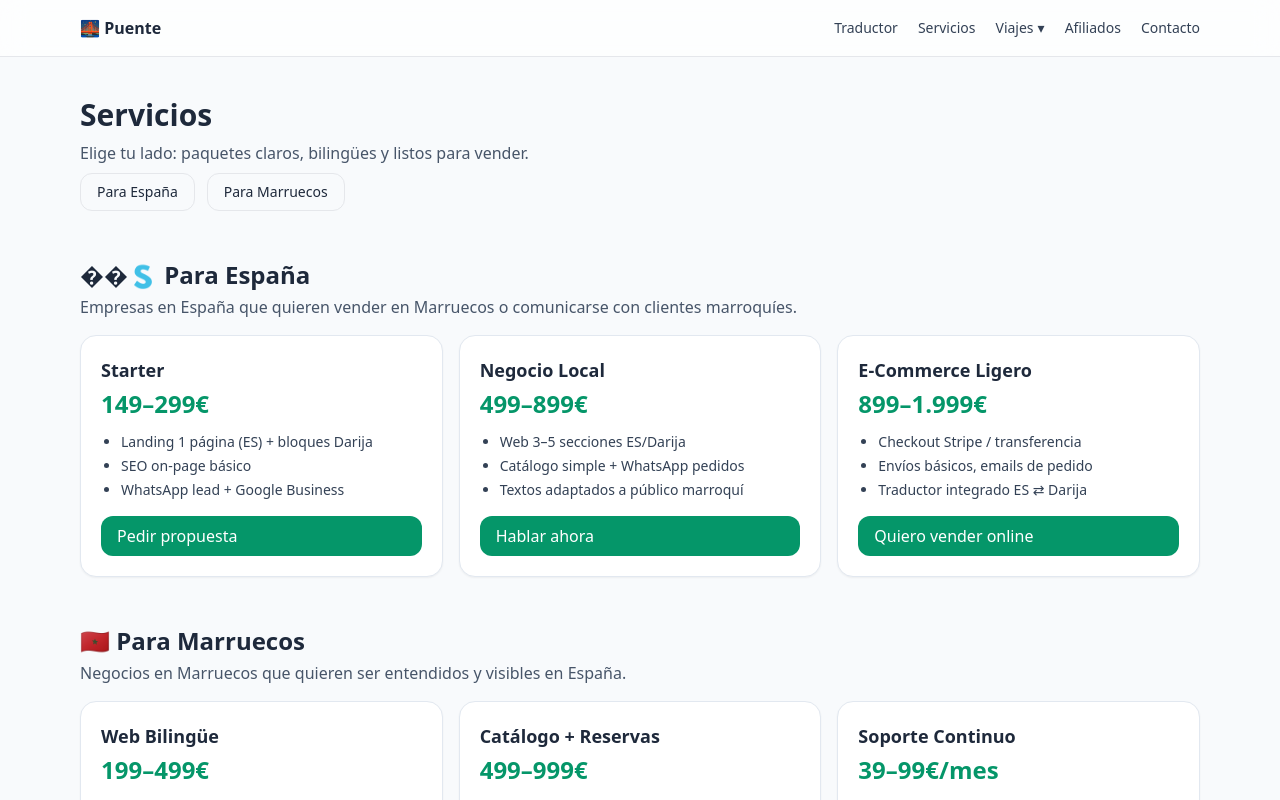
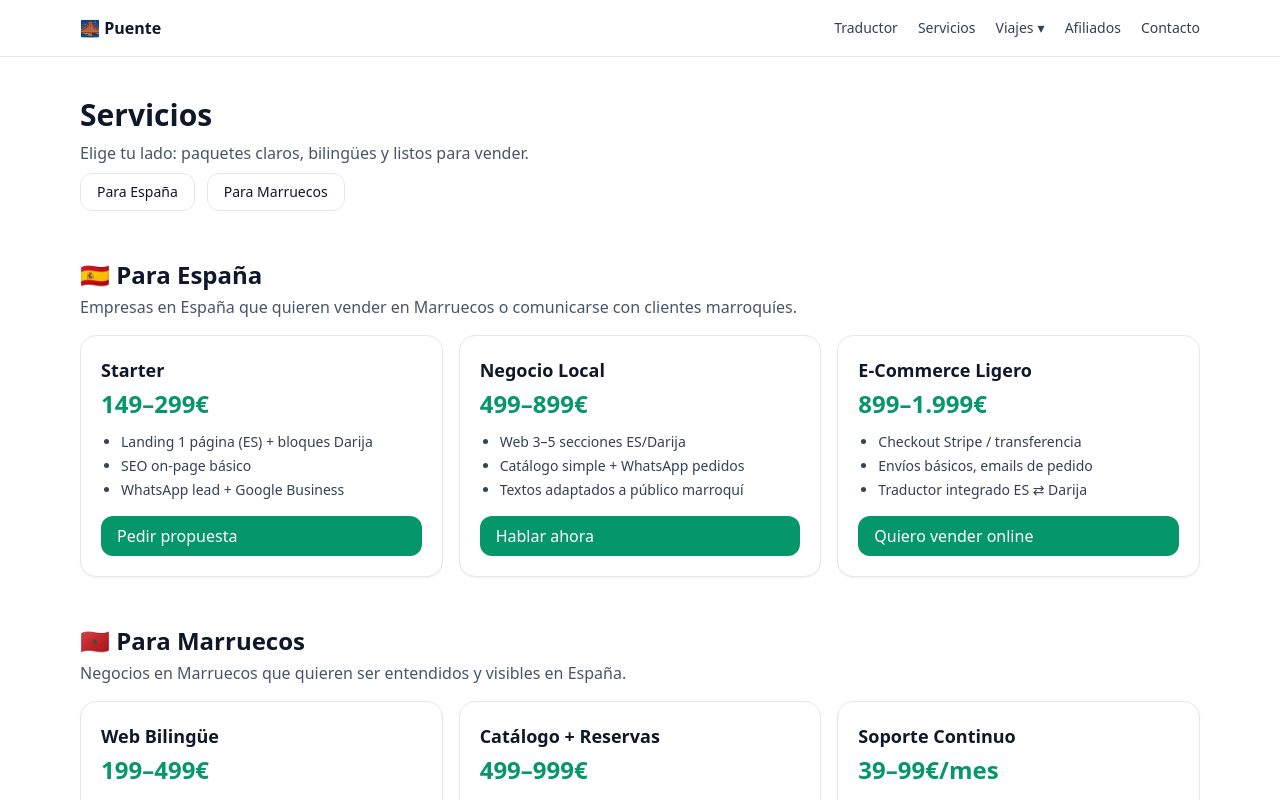
Before and after one commit to omarkhila07-rgb/maghrebia-web, a Next.js app: page /servicios in a window 1280 px wide. Shown: the top 800 px of the page. Built offline with nearby package versions, Linux system fonts and the light colour scheme; no server answers.

Commit message:
fix: typed routes + external links

```diff
--- a/app/components/Antesala.tsx
+++ b/app/components/Antesala.tsx
@@ -1,12 +1,21 @@
 "use client";
 
 import { useRouter } from "next/navigation";
+import type { Route } from "next"; // <- para typed routes
 import { useCallback } from "react";
+
+// Define las rutas internas como constantes tipadas.
+// Si alguna página no existe, TypeScript se quejará aquí (útil).
+const routes = {
+  es: "/es",
+  ma: "/ma",
+  tramites: "/tramites",
+} as const satisfies Record<string, Route>;
 
 export default function Antesala({ compact = false }: { compact?: boolean }) {
   const router = useRouter();
 
-  const go = useCallback((path: string) => {
+  const go = useCallback((path: Route) => {
     try {
       // Analytics opcional
       // @ts-ignore
@@ -32,7 +41,7 @@ export default function Antesala({ compact = false }: { compact?: boolean }) {
         <div className="mt-6 grid gap-4 md:grid-cols-3">
           {/* España */}
           <button
-            onClick={() => go("/es")}
+            onClick={() => go(routes.es)}
             className="group relative rounded-2xl border border-slate-200 bg-white p-6 text-left shadow-sm transition hover:shadow-lg focus:outline-none focus:ring-2 focus:ring-emerald-500"
           >
             <div className="flex items-center gap-3">
@@ -55,7 +64,7 @@ export default function Antesala({ compact = false }: { compact?: boolean }) {
 
           {/* Marruecos */}
           <button
-            onClick={() => go("/ma")}
+            onClick={() => go(routes.ma)}
             className="group relative rounded-2xl border border-slate-200 bg-white p-6 text-left shadow-sm transition hover:shadow-lg focus:outline-none focus:ring-2 focus:ring-emerald-500"
           >
             <div className="flex items-center gap-3">
@@ -78,7 +87,7 @@ export default function Antesala({ compact = false }: { compact?: boolean }) {
 
           {/* Marroquí en España (Trámites) */}
           <button
-            onClick={() => go("/tramites")}
+            onClick={() => go(routes.tramites)}
             className="group relative rounded-2xl border border-brand-500 bg-white p-6 text-left shadow-sm transition hover:shadow-lg focus:outline-none focus:ring-2 focus:ring-emerald-500"
           >
             <div className="flex items-center gap-3">
--- a/app/layout.tsx
+++ b/app/layout.tsx
@@ -36,7 +36,11 @@ export const metadata: Metadata = {
   },
 };
 
-export default function RootLayout({ children }: { children: React.ReactNode }) {
+export default function RootLayout({
+  children,
+}: {
+  children: React.ReactNode;
+}) {
   const orgLd = organizationJsonLd({
     name: "Puente",
     url: SITE,
@@ -46,14 +50,20 @@ export default function RootLayout({ children }: { children: React.ReactNode })
 
   return (
     <html lang="es">
-      <body>
+      <body className="min-h-screen bg-white text-slate-900">
         {/* Turnstile global */}
-        <Script src="https://challenges.cloudflare.com/turnstile/v0/api.js" async defer />
+        <Script
+          src="https://challenges.cloudflare.com/turnstile/v0/api.js"
+          async
+          defer
+        />
         {/* Plausible Analytics (si configuraste dominio) */}
         {(process.env.NEXT_PUBLIC_PLAUSIBLE ?? process.env.PLAUSIBLE_DOMAIN) ? (
           <Script
             defer
-            data-domain={process.env.NEXT_PUBLIC_PLAUSIBLE || process.env.PLAUSIBLE_DOMAIN}
+            data-domain={
+              process.env.NEXT_PUBLIC_PLAUSIBLE || process.env.PLAUSIBLE_DOMAIN
+            }
             src="https://plausible.io/js/script.js"
           />
         ) : null}
@@ -67,16 +77,25 @@ export default function RootLayout({ children }: { children: React.ReactNode })
 
         <header className="border-b bg-white/70 backdrop-blur-md sticky top-0 z-40">
           <div className="container-outer flex h-14 items-center justify-between">
-            <Link href="/" className="font-semibold">🌉 Puente</Link>
+            <Link href="/" className="font-semibold">
+              🌉 Puente
+            </Link>
 
             {/* NAV con dropdown Viajes */}
             <nav className="flex items-center gap-5 text-sm">
-              <Link className="nav-link" href="/traductor">Traductor</Link>
-              <Link className="nav-link" href="/servicios">Servicios</Link>
+              <Link className="nav-link" href="/traductor">
+                Traductor
+              </Link>
+              <Link className="nav-link" href="/servicios">
+                Servicios
+              </Link>
 
               {/* Dropdown Viajes */}
               <div className="relative group">
-                <Link href="/viajes" className="nav-link inline-flex items-center gap-1">
+                <Link
+                  href="/viajes"
+                  className="nav-link inline-flex items-center gap-1"
+                >
                   Viajes <span aria-hidden>▾</span>
                 </Link>
                 <div
@@ -119,8 +138,12 @@ export default function RootLayout({ children }: { children: React.ReactNode })
                 </div>
               </div>
 
-              <Link className="nav-link" href="/afiliados">Afiliados</Link>
-              <Link className="nav-link" href="/contacto">Contacto</Link>
+              <Link className="nav-link" href="/afiliados">
+                Afiliados
+              </Link>
+              <Link className="nav-link" href="/contacto">
+                Contacto
+              </Link>
             </nav>
           </div>
         </header>
@@ -131,8 +154,12 @@ export default function RootLayout({ children }: { children: React.ReactNode })
           <div className="container-outer flex items-center justify-between">
             <p>Hecho con ♥ para el puente Marruecos ↔ España</p>
             <nav className="flex gap-4">
-              <Link href="/legal/privacidad" className="hover:underline">Privacidad</Link>
-              <Link href="/legal/terminos" className="hover:underline">Términos</Link>
+              <Link href="/legal/privacidad" className="hover:underline">
+                Privacidad
+              </Link>
+              <Link href="/legal/terminos" className="hover:underline">
+                Términos
+              </Link>
             </nav>
           </div>
         </footer>
--- a/app/servicios/page.tsx
+++ b/app/servicios/page.tsx
@@ -1,4 +1,5 @@
 import Link from "next/link";
+import type { Route } from "next";
 
 export const metadata = {
   title: "Servicios — Puente",
@@ -6,17 +7,60 @@ export const metadata = {
     "Servicios para España y para Marruecos: web, SEO, catálogo, traducción Darija ⇄ Español.",
 };
 
-function Pack({ title, price, features, cta, href }: {
-  title: string; price: string; features: string[]; cta: string; href: string;
+/** Convierte un string href a:
+ *  - string (para externos o anclas)
+ *  - UrlObject tipado (para rutas internas con o sin query)
+ */
+function toHref(input: string):
+  | string
+  | { pathname: Route; query?: Record<string, string> } {
+  // anclas o externos -> usar <a>
+  if (input.startsWith("#") || /^https?:\/\//i.test(input)) return input;
+
+  const [pathname, qs] = input.split("?");
+  if (qs) {
+    const params = Object.fromEntries(new URLSearchParams(qs) as any);
+    return { pathname: pathname as Route, query: params };
+  }
+  return { pathname: input as Route };
+}
+
+function Pack({
+  title,
+  price,
+  features,
+  cta,
+  href,
+}: {
+  title: string;
+  price: string;
+  features: string[];
+  cta: string;
+  href: string;
 }) {
+  const parsed = toHref(href);
+
   return (
     <div className="card p-5 flex flex-col">
       <h3 className="text-lg font-semibold">{title}</h3>
       <div className="mt-1 text-2xl font-bold text-emerald-600">{price}</div>
       <ul className="mt-3 text-sm text-slate-700 space-y-1 list-disc pl-5">
-        {features.map((f) => <li key={f}>{f}</li>)}
+        {features.map((f) => (
+          <li key={f}>{f}</li>
+        ))}
       </ul>
-      <Link href={href} className="btn btn-brand mt-4">{cta}</Link>
+
+      {typeof parsed === "string" ? (
+        // Externo o #ancla
+        <a href={parsed} className="btn btn-brand mt-4" target={parsed.startsWith("#") ? undefined : "_blank"} rel={parsed.startsWith("#") ? undefined : "noopener noreferrer"}>
+          {cta}
+        </a>
+      ) : (
+        // Interno tipado (con o sin query)
+        <Link href={parsed} className="btn btn-brand mt-4">
+          {cta}
+        </Link>
+      )}
     </div>
   );
 }
@@ -30,14 +74,18 @@ export default function Servicios() {
           Elige tu lado: paquetes claros, bilingües y listos para vender.
         </p>
         <div className="flex gap-3 text-sm">
-          <a href="#espana" className="btn btn-ghost border">Para España</a>
-          <a href="#marruecos" className="btn btn-ghost border">Para Marruecos</a>
+          <a href="#espana" className="btn btn-ghost border">
+            Para España
+          </a>
+          <a href="#marruecos" className="btn btn-ghost border">
+            Para Marruecos
+          </a>
         </div>
       </header>
 
       {/* ——— España ——— */}
       <section id="espana" className="scroll-mt-24">
-        <h2 className="text-2xl font-semibold">��🇸 Para España</h2>
+        <h2 className="text-2xl font-semibold">🇪🇸 Para España</h2>
         <p className="text-slate-600 mt-1">
           Empresas en España que quieren vender en Marruecos o comunicarse con clientes marroquíes.
         </p>
```
Also changed, not shown: tsconfig.json (+7 -22 lines), 1 other file (tests, documents, lock files or other folders).
